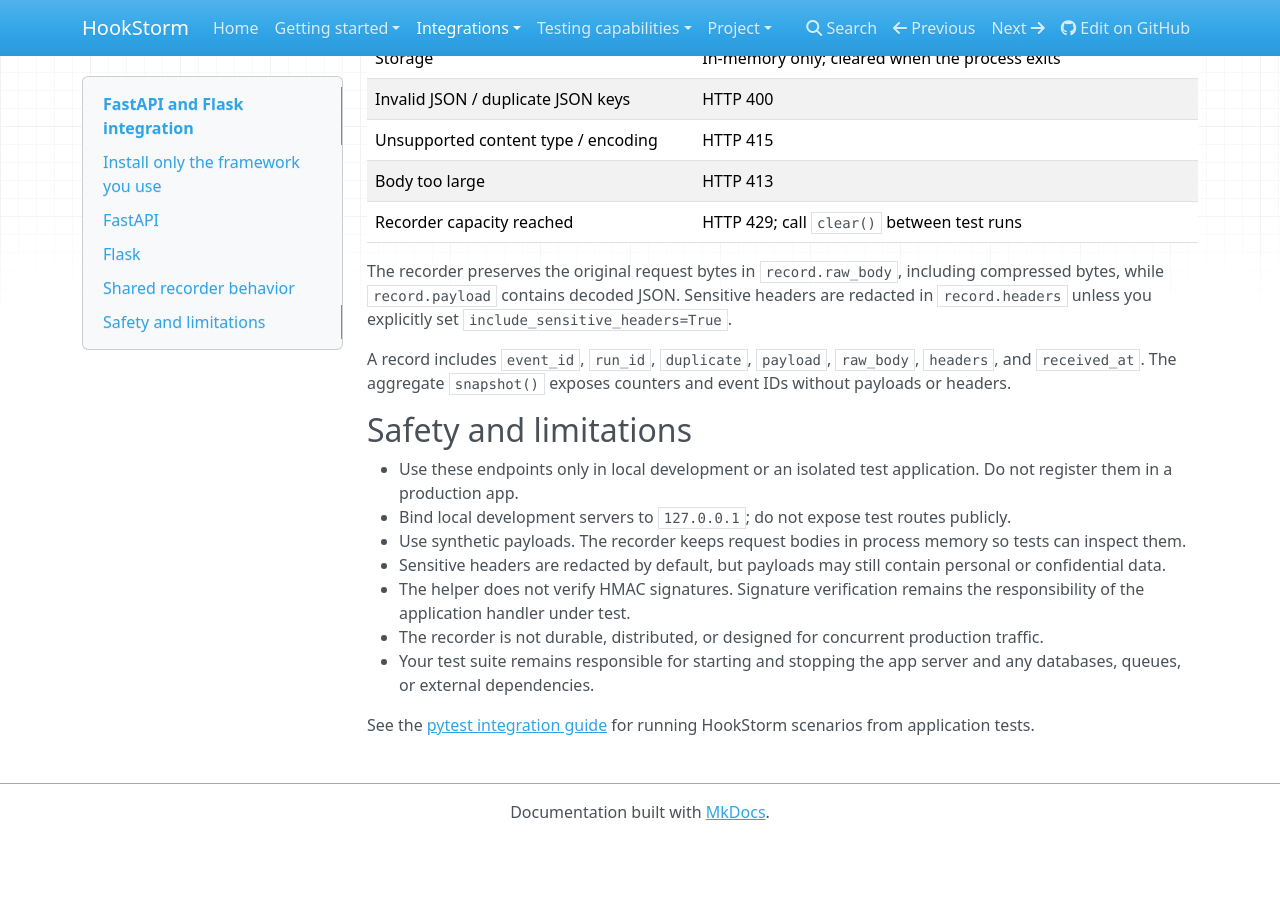
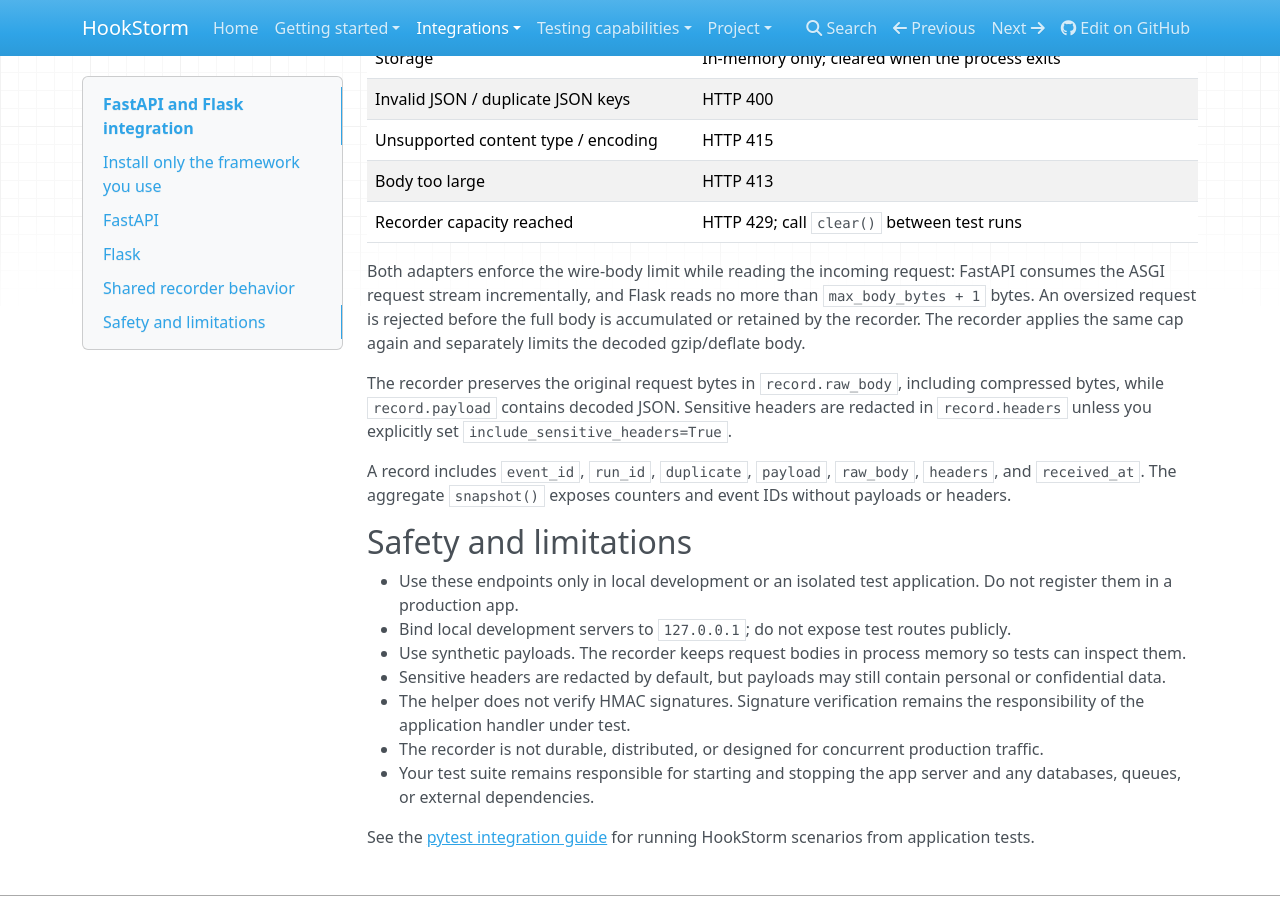
Before and after one commit to blvxx/HookStorm, an MkDocs documentation site: the page built from docs/framework-integrations.md, in a window 1280 px wide and 900 px high, scrolled down 1950 px. Built offline with MkDocs 1.6.1, drawn with Linux system fonts in a browser that asks for light colours; nearby versions of some CDN libraries; before the commit the page ends 2790 px from its top, so only the background shows below that.

Commit message:
Document early bounded request streaming in framework adapters

```diff
--- a/docs/framework-integrations.md
+++ b/docs/framework-integrations.md
@@ -91,6 +91,8 @@ Both adapters use the same framework-independent `WebhookRecorder`.
 | Body too large | HTTP 413 |
 | Recorder capacity reached | HTTP 429; call `clear()` between test runs |
 
+Both adapters enforce the wire-body limit while reading the incoming request: FastAPI consumes the ASGI request stream incrementally, and Flask reads no more than `max_body_bytes + 1` bytes. An oversized request is rejected before the full body is accumulated or retained by the recorder. The recorder applies the same cap again and separately limits the decoded gzip/deflate body.
+
 The recorder preserves the original request bytes in `record.raw_body`, including compressed bytes, while `record.payload` contains decoded JSON. Sensitive headers are redacted in `record.headers` unless you explicitly set `include_sensitive_headers=True`.
 
 A record includes `event_id`, `run_id`, `duplicate`, `payload`, `raw_body`, `headers`, and `received_at`. The aggregate `snapshot()` exposes counters and event IDs without payloads or headers.
```
